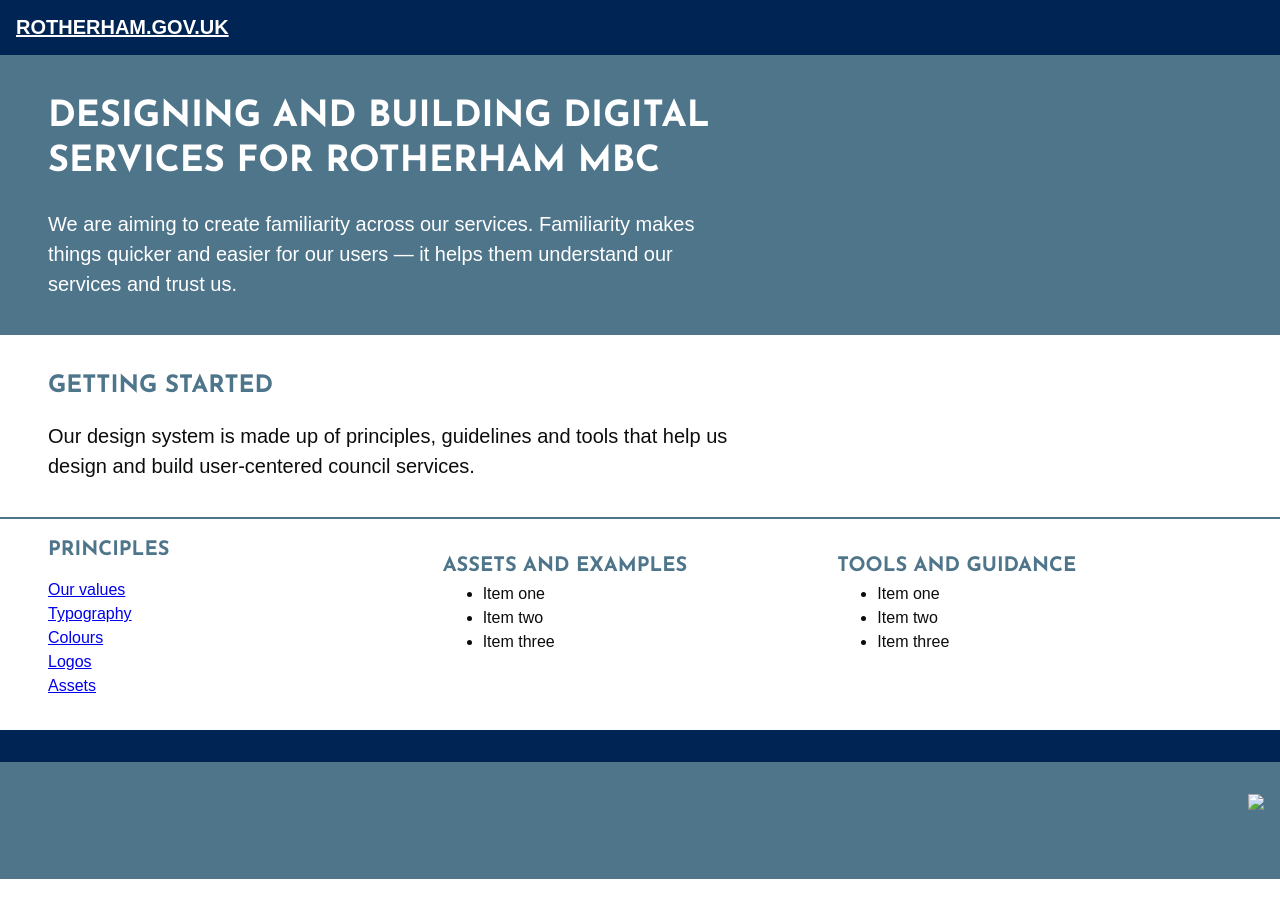
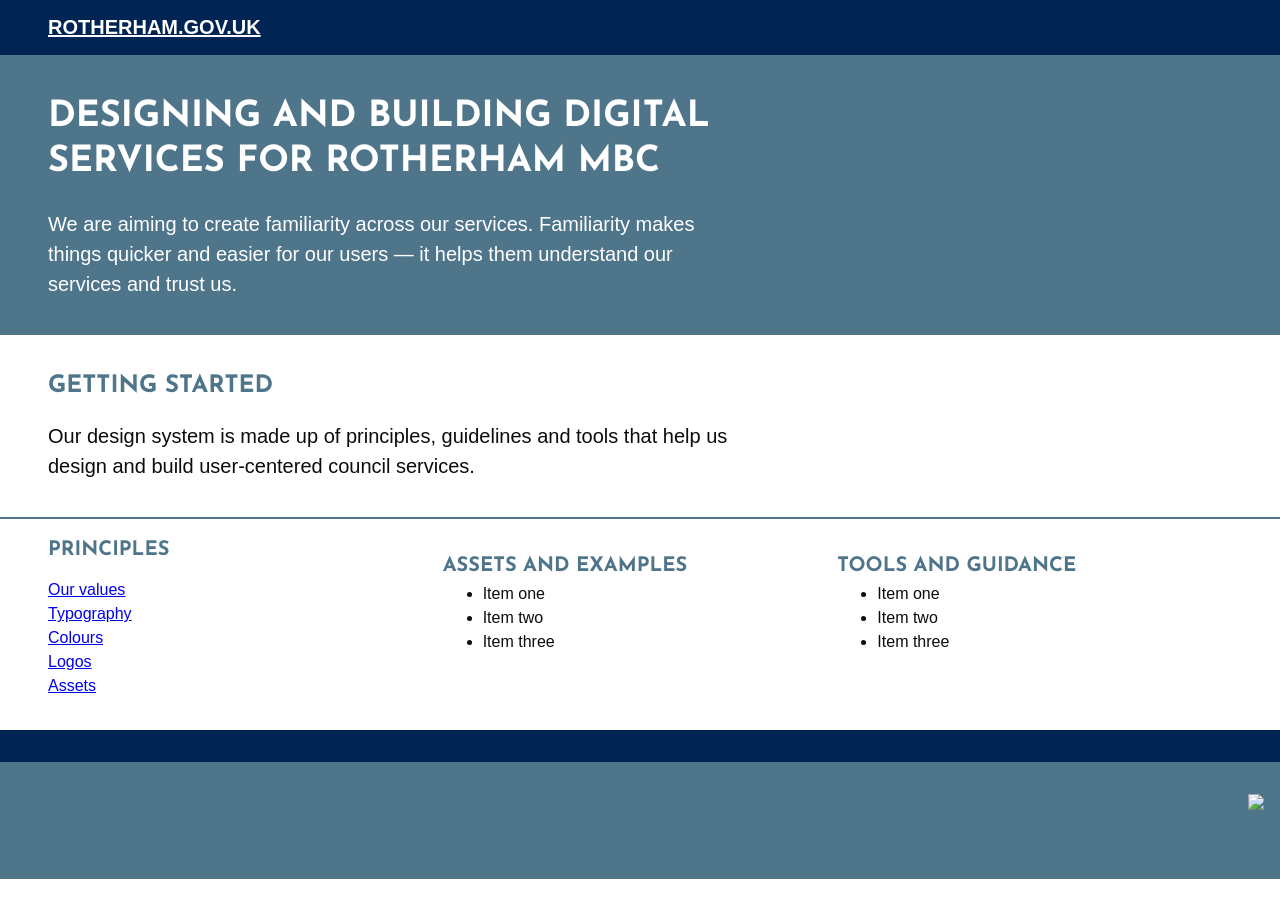
Before and after one commit to rothgov/design-manual, a Jekyll site: the page built from index.html, in a window 1280 px wide. Built offline with Jekyll 4.4.1, drawn with Linux system fonts in a browser that asks for light colours; some web fonts are replaced.

Commit message:
Update header.html

```diff
--- a/_includes/header.html
+++ b/_includes/header.html
@@ -1,4 +1,4 @@
-<header class="bg-blue-5">
+<header class="bg-blue-5 ph4-l">
   <div class="cf container center">
     <a class="ml3 fl pv3 f6 f5-m f4-l b link ttu white hover dim" href="{{%20site.baseurl%20}}/design/" title="Home">Rotherham.gov.uk</a>
   </div>
```
